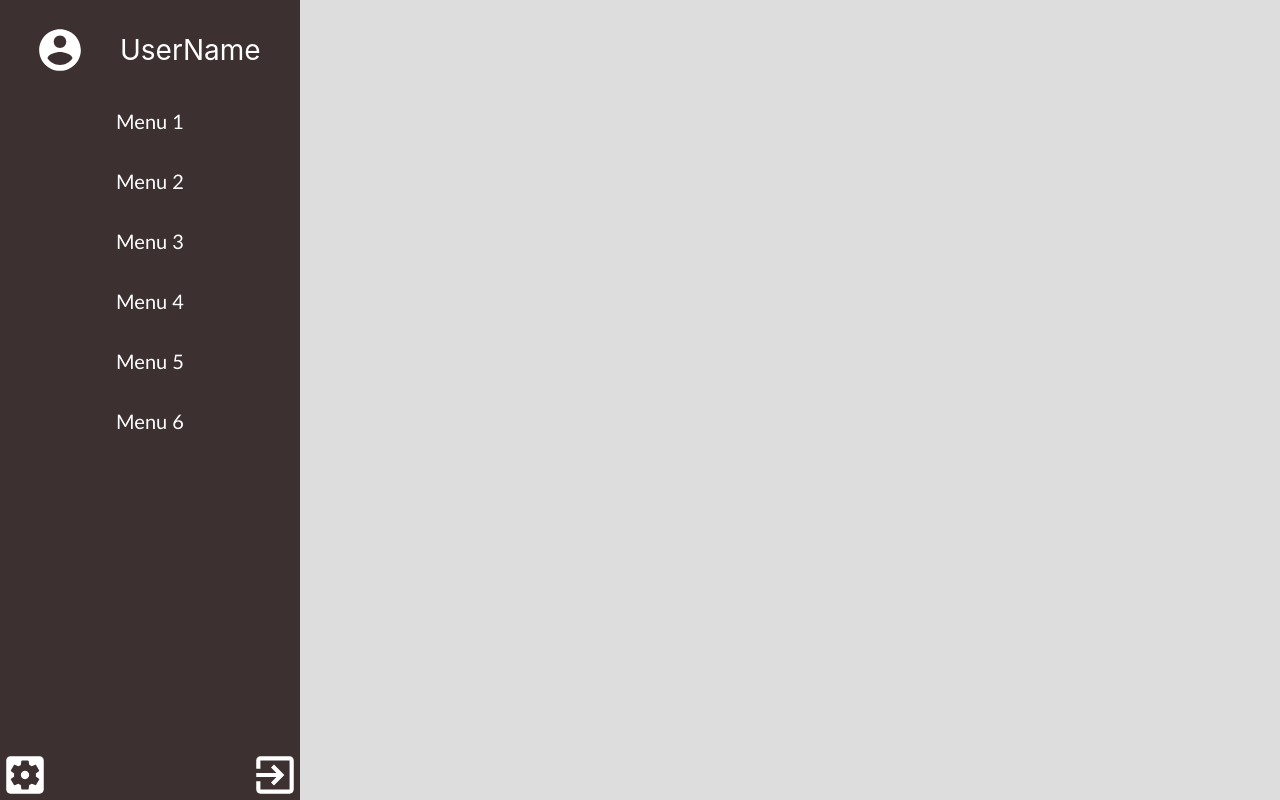
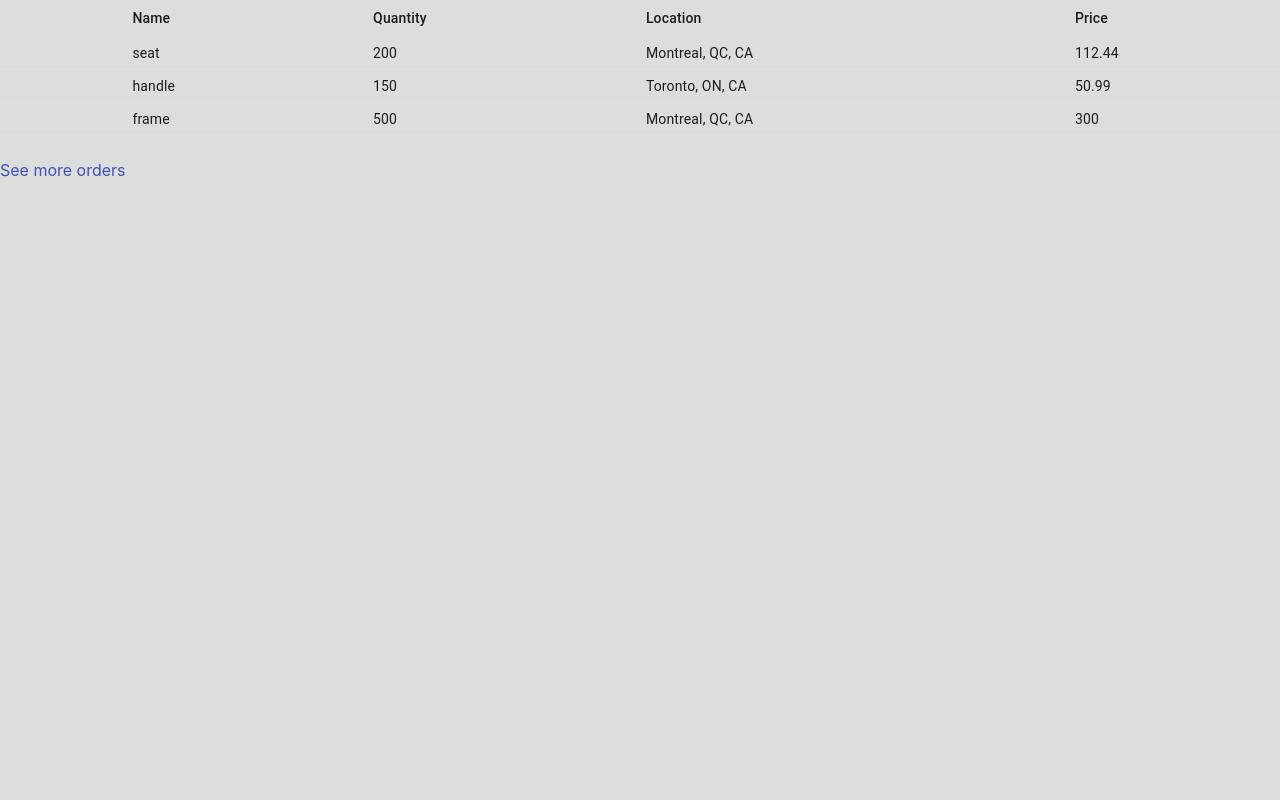
Before and after one commit to Manraj45/soen390-team08, a React (Create React App) app in the folder bike-erp/: page /inventory in a window 1280 px wide. Built offline with nearby package versions, Linux system fonts and the light colour scheme; no server answers.

Commit message:
fix build errors

```diff
--- a/bike-erp/src/App.tsx
+++ b/bike-erp/src/App.tsx
@@ -10,7 +10,7 @@ import { BrowserRouter as Router, Redirect, Route, Switch } from "react-router-d
 import RegistrationPage from './components/RegistrationPage/RegistrationPage';
 import Home from './components/Home/Home';
 
-import ERPMenu from './components/ERPMenu';
+import Inventory from './components/inventory'
 
 function App() {
 
@@ -52,7 +52,7 @@ function App() {
 
   return (
     <div className="App">
-      <ERPMenu/>
+      <Inventory></Inventory>
     </div>
   );
 }
--- a/bike-erp/src/components/ERPMenu.tsx
+++ /dev/null
@@ -1,33 +0,0 @@
-import React from 'react';
-import "./ERPMenu.css"
-import { ERPMenuData } from './ERPMenuData'
-import AccountCircleIcon from '@material-ui/icons/AccountCircle';
-import ExitToAppIcon from '@material-ui/icons/ExitToApp';
-import SettingsApplicationsIcon from '@material-ui/icons/SettingsApplications';
-
-const ERPMenu: React.FC = () => {
-  return (
-    <div className="sideMenu">
-
-      <div className="container">
-        <AccountCircleIcon className="icon" style={{ fontSize: 50 }}></AccountCircleIcon>
-        <div className="username">UserName</div>
-      </div>
-
-      <ul className="sideMenuList">
-        {ERPMenuData.map((val, key) => {
-          return <li className="menuItems"> {" "}
-            <div className="items">{val.title}</div>
-          </li>
-        })}
-      </ul>
-
-      <div className="settingLogout">
-        <SettingsApplicationsIcon className="setting" style={{ fontSize: 50 }}></SettingsApplicationsIcon>
-        <ExitToAppIcon className="logout" style={{ fontSize: 50 }}></ExitToAppIcon>
-      </div>
-    </div>
-  );
-}
-
-export default ERPMenu
```
